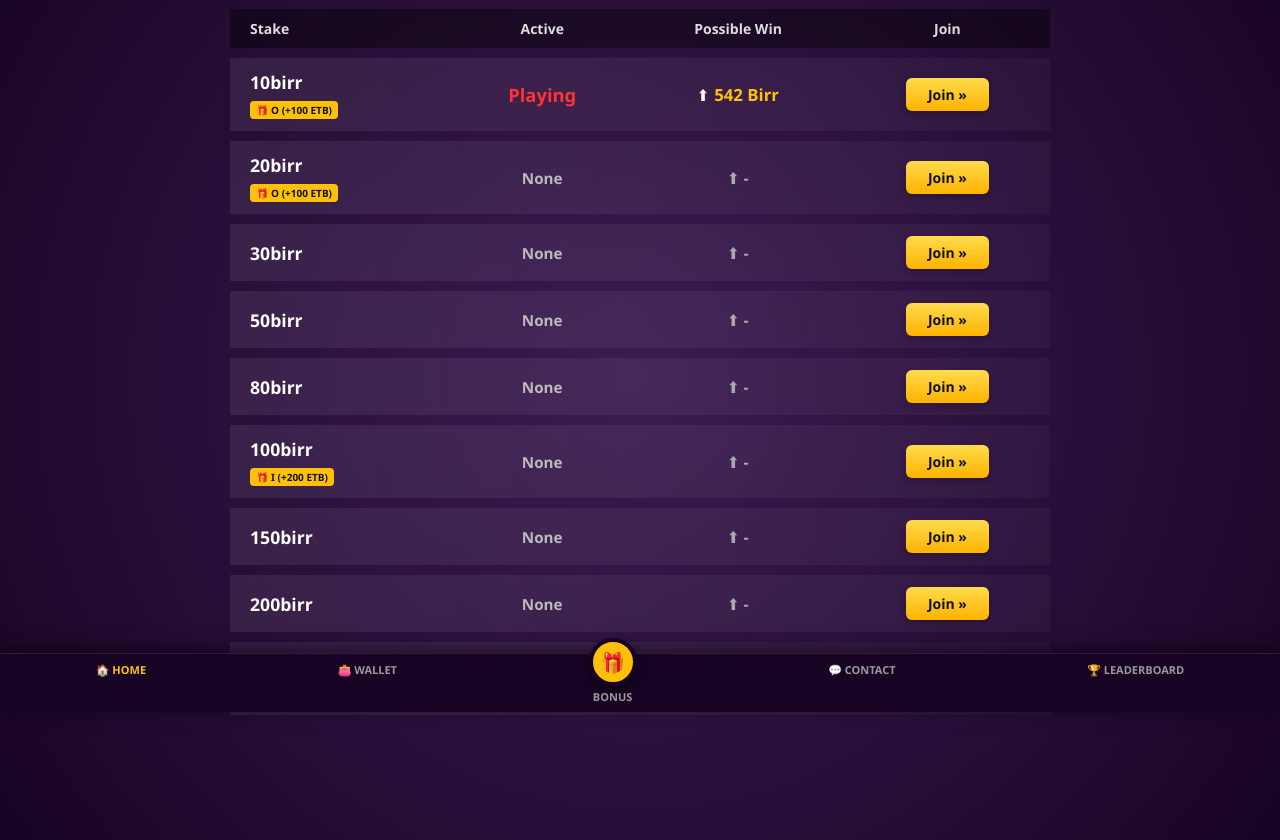
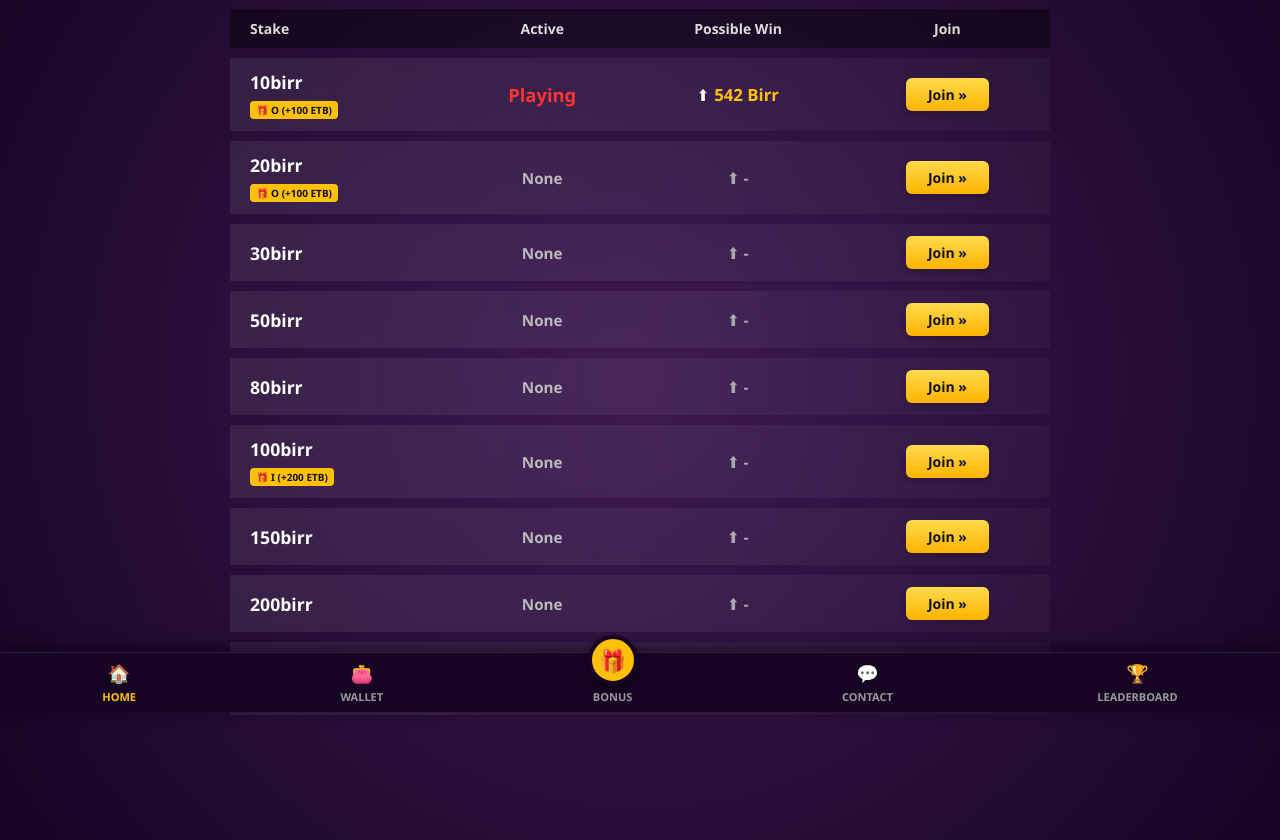
Before and after one commit to wondaferashgetaneh548-byte/bingo-app, a Django app: page /room/name/1/ in a window 1280 px wide. Shown: the part 88-928 px from the top of the page. Run offline with Django 5.2, Linux system fonts and the light colour scheme.

Commit message:
Update room.html

```diff
--- a/templates/bingo/room.html
+++ b/templates/bingo/room.html
@@ -12,7 +12,7 @@
         .logo { font-size: 1.4rem; font-weight: bold; color: #ffc107; display: flex; align-items: center; gap: 8px; }
         .nav-right { display: flex; gap: 12px; align-items: center; }
         .btn-refresh { background: #ffc107; color: #111; border: none; padding: 6px 12px; border-radius: 6px; font-weight: bold; cursor: pointer; font-size: 13px; }
-        .wallet-badge { background: #ffc107; color: #111; padding: 6px 14px; border-radius: 6px; font-weight: bold; text-decoration: none; font-size: 13px; }
+        .wallet-badge { background: #ffc107; color: #111; padding: 6px 14px; border-radius: 6px; font-weight: bold; text-decoration: none; font-size: 13px; display: flex; align-items: center; gap: 5px; }
 
         .container { max-width: 850px; margin: 25px auto; padding: 0 15px; }
 
@@ -67,11 +67,12 @@
 
         .btn-bingo-claim { background: #dc3545; color: #fff; font-size: 20px; font-weight: bold; padding: 12px 35px; border: none; border-radius: 10px; cursor: pointer; margin-top: 20px; display: none; box-shadow: 0 4px 10px rgba(220,53,69,0.4); }
 
-        /* Bottom Navigation Bar */
-        .bottom-nav { position: fixed; bottom: 0; left: 0; width: 100%; background: #170424; border-top: 1px solid rgba(255,255,255,0.1); display: flex; justify-content: space-around; padding: 8px 0; z-index: 900; box-shadow: 0 -4px 15px rgba(0,0,0,0.5); }
-        .nav-item { color: #999; text-decoration: none; font-size: 11px; font-weight: 600; display: flex; flex-direction: column; align-items: center; gap: 3px; }
-        .nav-item.active { color: #ffc107; }
-        .bonus-btn-wrapper { background: #ffc107; width: 48px; height: 48px; border-radius: 50%; display: flex; justify-content: center; align-items: center; margin-top: -24px; border: 4px solid #170424; color: #111; font-size: 20px; box-shadow: 0 4px 10px rgba(0,0,0,0.5); }
+        /* Fixed Bottom Navigation Bar Styles */
+        .bottom-nav { position: fixed; bottom: 0; left: 0; width: 100%; background: #170424; border-top: 1px solid rgba(255,255,255,0.1); display: flex; justify-content: space-around; align-items: center; padding: 8px 0; z-index: 900; box-shadow: 0 -4px 15px rgba(0,0,0,0.5); }
+        .nav-item { color: #999; text-decoration: none; font-size: 11px; font-weight: 600; display: flex; flex-direction: column; align-items: center; gap: 4px; background: none; border: none; cursor: pointer; }
+        .nav-item span.icon { font-size: 18px; }
+        .nav-item.active { color: #ffc107 !important; }
+        .bonus-btn-wrapper { background: #ffc107; width: 50px; height: 50px; border-radius: 50%; display: flex; justify-content: center; align-items: center; margin-top: -26px; border: 4px solid #170424; color: #111; font-size: 22px; box-shadow: 0 4px 10px rgba(0,0,0,0.5); }
     </style>
 </head>
 <body>
@@ -204,13 +205,28 @@
         </div>
     </div>
 
-    <!-- Bottom Navigation Bar -->
+    <!-- Fixed Bottom Navigation Bar -->
     <div class="bottom-nav">
-        <a href="#" class="nav-item active">🏠 HOME</a>
-        <a href="#" class="nav-item">👛 WALLET</a>
-        <a href="#" class="nav-item"><div class="bonus-btn-wrapper">🎁</div> BONUS</a>
-        <a href="#" class="nav-item">💬 CONTACT</a>
-        <a href="#" class="nav-item">🏆 LEADERBOARD</a>
+        <a href="#" class="nav-item active">
+            <span class="icon">🏠</span>
+            <span>HOME</span>
+        </a>
+        <a href="#" class="nav-item">
+            <span class="icon">👛</span>
+            <span>WALLET</span>
+        </a>
+        <a href="#" class="nav-item">
+            <div class="bonus-btn-wrapper">🎁</div>
+            <span>BONUS</span>
+        </a>
+        <a href="#" class="nav-item">
+            <span class="icon">💬</span>
+            <span>CONTACT</span>
+        </a>
+        <a href="#" class="nav-item">
+            <span class="icon">🏆</span>
+            <span>LEADERBOARD</span>
+        </a>
     </div>
 
     <!-- JavaScript Logic -->
```
